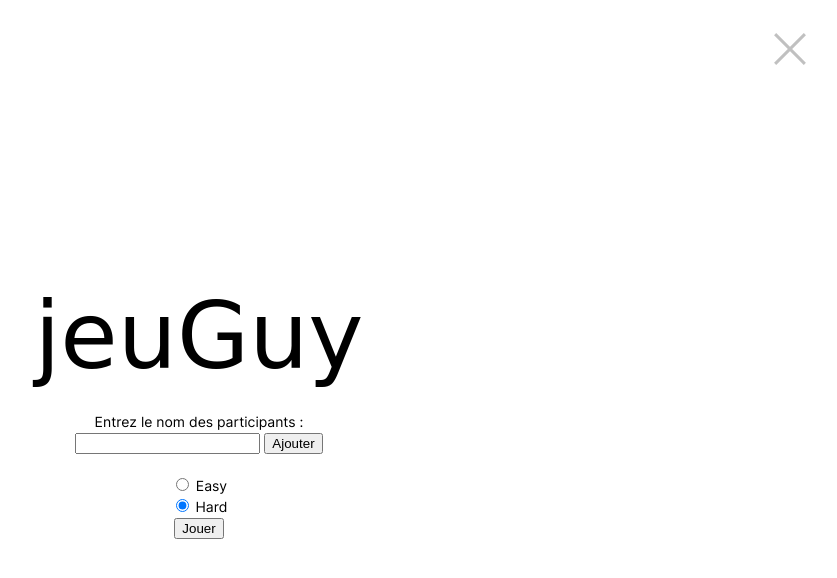
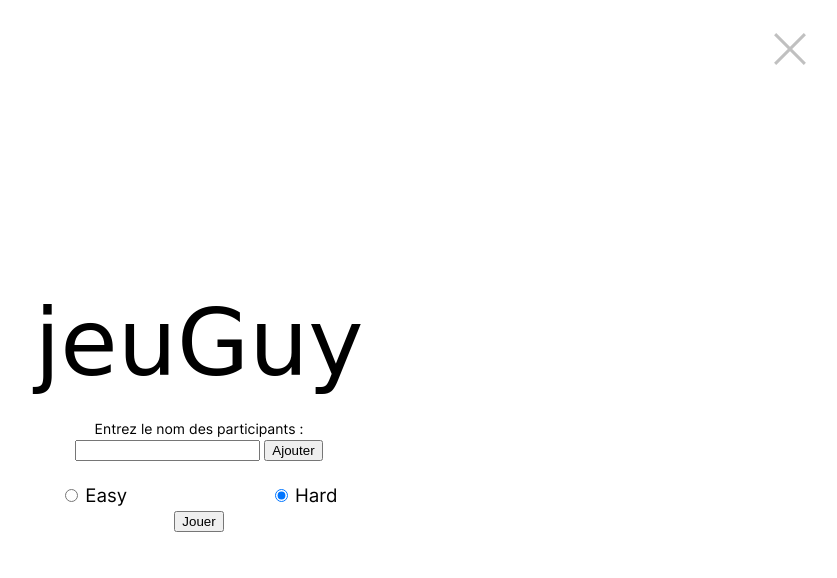
Before and after one commit to Spaicat/Ravagex, a PHP site: page /jeuGuy/index.php in a window 1280 px wide. Shown: the top 578 px of the page, without its empty margins (441-1278 px from the left). Run offline with PHP 8.4, Linux system fonts and the light colour scheme.

Commit message:
Mise à jour graphique bouton radio

```diff
--- a/jeuGuy/index.php
+++ b/jeuGuy/index.php
@@ -23,7 +23,6 @@
 			</div>
 			<ul id="menu-players">
 			</ul>
-			<span id="errorName"></span>
 			<div id="select-mode-container">
 				<div class="select-mode-box">
 					<input id="radio-easy" type="radio" name="mode-selection" />
@@ -34,6 +33,7 @@
 					<label for="radio-hard">Hard</label>
 				</div>
 			</div>
+			<span id="errorName"></span>
 			<button onclick="playjeuGuy()">Jouer</button>
 			<a href="#" class="quitbtn" onclick="window.location='../index.php';"></a>
 		</div>
--- a/style/jeuGuyStyle.css
+++ b/style/jeuGuyStyle.css
@@ -117,6 +117,17 @@ body {
 					color: white;
 					cursor: pointer;
 				}
+		#select-mode-container {
+			display: flex;
+		}
+			.select-mode-box {
+				margin: auto;
+			}
+				.select-mode-box input {
+				}
+				.select-mode-box label {
+					font-size: 14pt;
+				}
 		#errorName {
 		}
 
```
